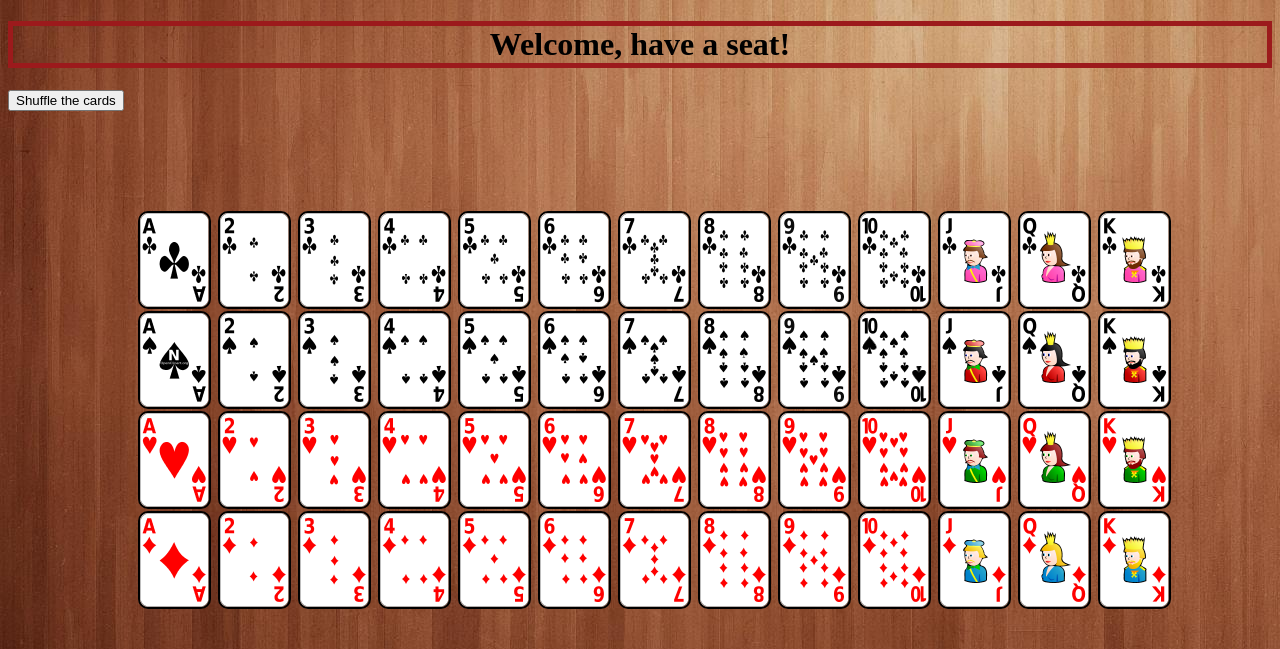
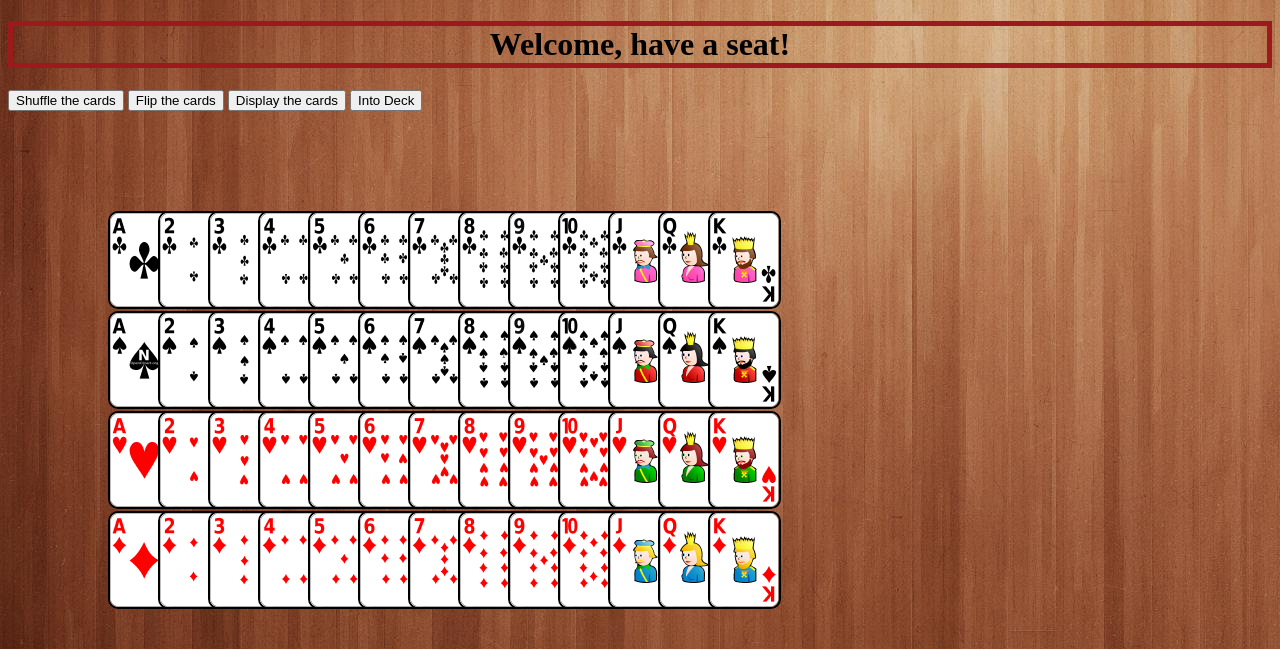
Before and after one commit to Szpoti/tw4-project-game, a Flask app: page /index in a window 1280 px wide. Shown: the top 649 px of the page. Run offline with Flask 2, Linux system fonts and the light colour scheme.

Commit message:
Into the deck function implemented, playable deck is created

```diff
--- a/static/css/styles.css
+++ b/static/css/styles.css
@@ -43,7 +43,6 @@
     cursor: pointer;
     position: absolute;
     overflow: auto;
-    z-index: 2;
     backface-visibility: hidden;  /* W3C */
   -webkit-backface-visibility: hidden; /* Safari & Chrome */
   -moz-backface-visibility: hidden; /* Firefox */
--- a/static/js/javafile.js
+++ b/static/js/javafile.js
@@ -2,11 +2,12 @@
 let xPos = 0, yPos = 0;
 let cards = {};
 let cardsId = [];
-
+let cnt = 1;
+let rnd = 0;
 for (row = 0; row < 4; row++) {
     for (column = 0; column < 13; column++) {
         xPos += 69;
-        xCord += 80;
+        xCord += 50;
 
 
         let data_value = xPos / 69;
@@ -17,18 +18,18 @@
         if(data_value === 1)
         { data_value = 11;}
 
-        const card = `<div onclick="this.classList.toggle('flipped')" class="card" id="card-${row}-${column}" data-value="${data_value}" style="
+        const card = `<div onclick="this.classList.toggle('flipped')" class="card" id="card-${row}-${column}" style="
         border: black solid 2px;
+        z-index: ${cnt};
         border-radius: 10px;
         position: absolute;
         cursor: pointer;
         top: ${yCord}px;
         left: ${xCord}px;
     ">
-    <div class="side front" style="background-position: -${xPos}px ${yPos}px"></div>
-    <div class="side back" style="background-position: 0px 0px;"></div>
+    <div class="side front" data-value="${data_value}" style="background-position: -${xPos}px ${yPos}px"></div>
+    <div class="side back"  data-value="${data_value}" style="background-position: 0px 0px;"></div>
 </div>`;
-
         let key = `card-${row}-${column}`;
         cards[key] = `-${xPos}px ${yPos}px`;
         cardsId.push(key);
@@ -45,10 +46,32 @@
     while (count) {
         cardsId.push(cardsId.splice(Math.floor(Math.random() * count), 1)[0]);
         count -= 1;
+
     }
-
+    console.log(cardsId);
     displayCards(cardsId);
 }
+
+function flipCards(cardsId) {
+    console.log(cardsId);
+    for (card of cardsId) {
+        document.getElementById(card).classList.toggle('flipped')
+    }
+}
+
+function intoDeck(cardsId) {
+        console.log(cardsId);
+        let xCord = 500, yCord = 250;
+        let count = 52;
+        for (id of cardsId) {
+            rnd = Math.floor(Math.random() * cardsId.length);
+            let card = document.getElementById(id);
+            card.style.top = `${yCord}px`;
+            card.style.left = `${xCord}px`;
+            card.style.zIndex = `${count}`;
+            count -= 1;
+        }
+    }
 
 function displayCards(cardsId) {
     let xCord = 130, yCord = 100;
@@ -57,7 +80,7 @@
         let card = document.getElementById(`${id}`);
         card.style.top = `${yCord}px`;
         card.style.left = `${xCord}px`;
-        xCord += 80;
+        xCord += 50;
         count += 1;
         if (count === 13) {
             xCord = 130;
@@ -66,3 +89,13 @@
         }
         }
     }
+
+allCards = document.querySelectorAll('.card');
+for (card of allCards) {
+    card.addEventListener('click', alertValue);
+}
+
+function alertValue(event) {
+    let value = event.target.dataset.value;
+    alert(`${value}`);
+}
--- a/templates/index.html
+++ b/templates/index.html
@@ -11,6 +11,9 @@
 <h1 class="welcome">Welcome, have a seat!</h1>
 
 <button onclick="stackShuffle(cardsId)">Shuffle the cards</button>
+<button onclick="flipCards(cardsId)">Flip the cards</button>
+<button onclick="displayCards(cardsId)">Display the cards</button>
+<button onclick="intoDeck(cardsId)">Into Deck</button>
 <div id="cards"></div>
 </body>
 </html>
```
